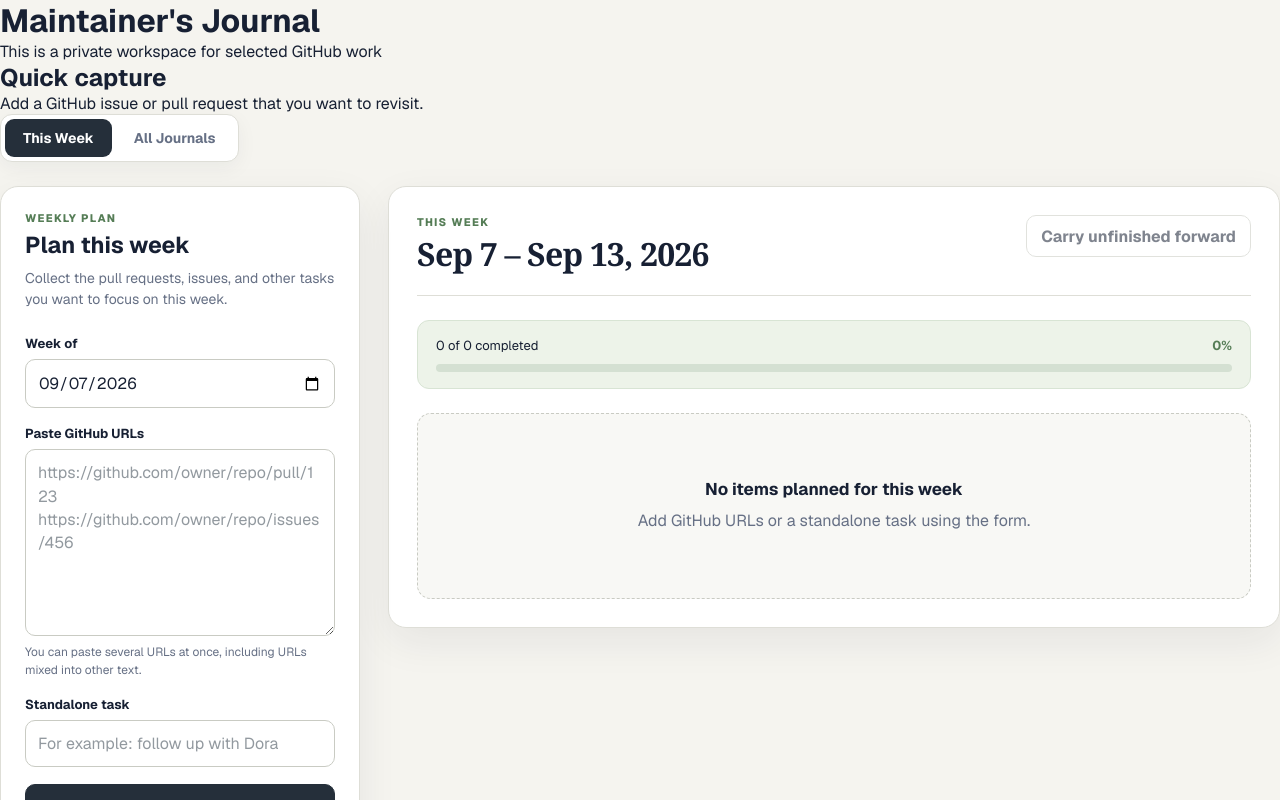
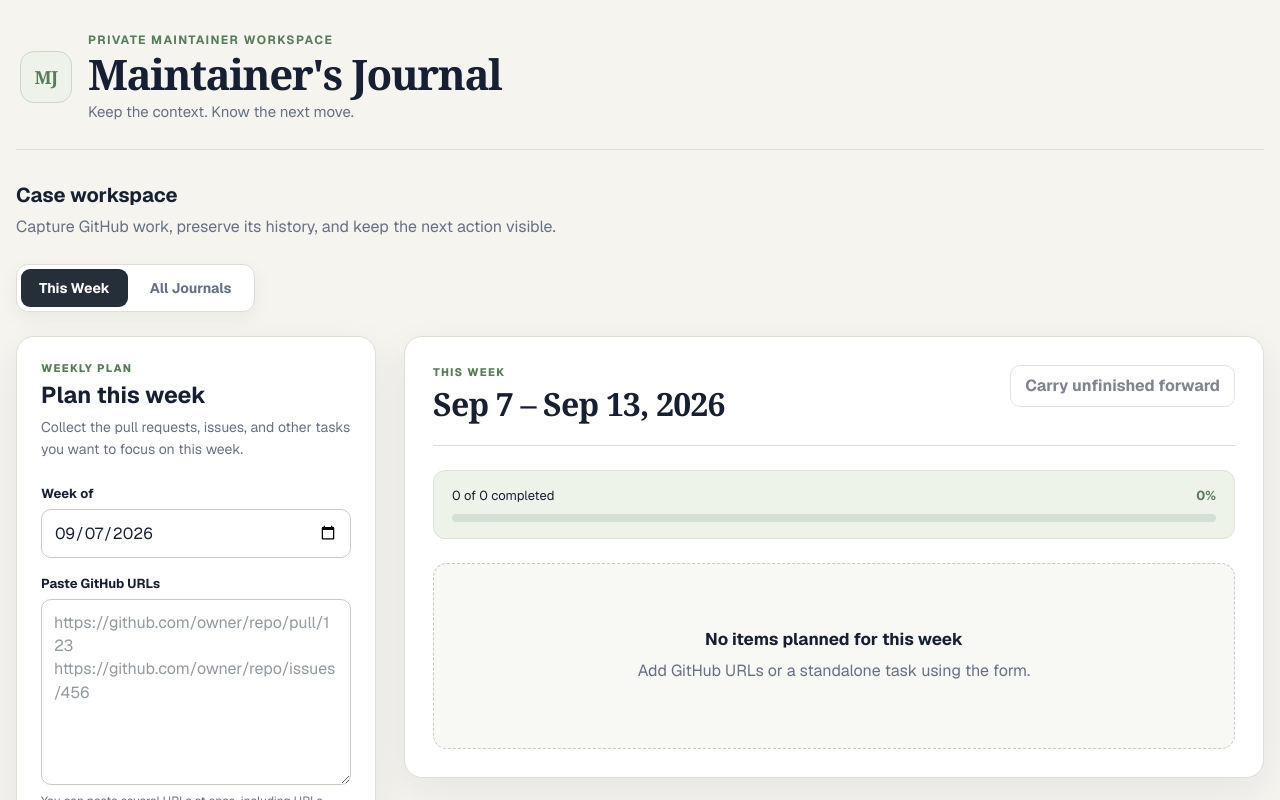
Before and after one commit to Nwakaego-Ego/maintainers-journal, a Next.js app: page / in a window 1280 px wide. Shown: the top 800 px of the page. Built offline with nearby package versions, Linux system fonts and the light colour scheme.

Commit message:
feat: refine journal workspace shell

```diff
--- a/src/app/layout.tsx
+++ b/src/app/layout.tsx
@@ -13,8 +13,9 @@
 });
 
 export const metadata: Metadata = {
-  title: "Create Next App",
-  description: "Generated by create next app",
+  title: "Maintainer's Journal",
+  description:
+    "A private workspace for preserving GitHub case history and next steps.",
 };
 
 export default function RootLayout({ children }: LayoutProps<"/">) {
--- a/src/app/page.tsx
+++ b/src/app/page.tsx
@@ -2,14 +2,30 @@
 
 export default function Home() {
   return (
-    <main>
-      <header>
-        <h1>Maintainer&apos;s Journal</h1>
-        <p>This is a private workspace for selected GitHub work</p>
+    <main className="journal-shell">
+      <header className="journal-header">
+        <div className="brand-mark" aria-hidden="true">
+          MJ
+        </div>
+
+        <div>
+          <p className="journal-eyebrow">Private maintainer workspace</p>
+          <h1>Maintainer&apos;s Journal</h1>
+          <p className="journal-tagline">
+            Keep the context. Know the next move.
+          </p>
+        </div>
       </header>
-      <section>
-        <h2>Quick capture</h2>
-        <p>Add a GitHub issue or pull request that you want to revisit.</p>
+
+      <section className="journal-workspace" aria-labelledby="workspace-title">
+        <div className="workspace-introduction">
+          <h2 id="workspace-title">Case workspace</h2>
+          <p>
+            Capture GitHub work, preserve its history, and keep the next action
+            visible.
+          </p>
+        </div>
+
         <QuickCaptureForm />
       </section>
     </main>
```
